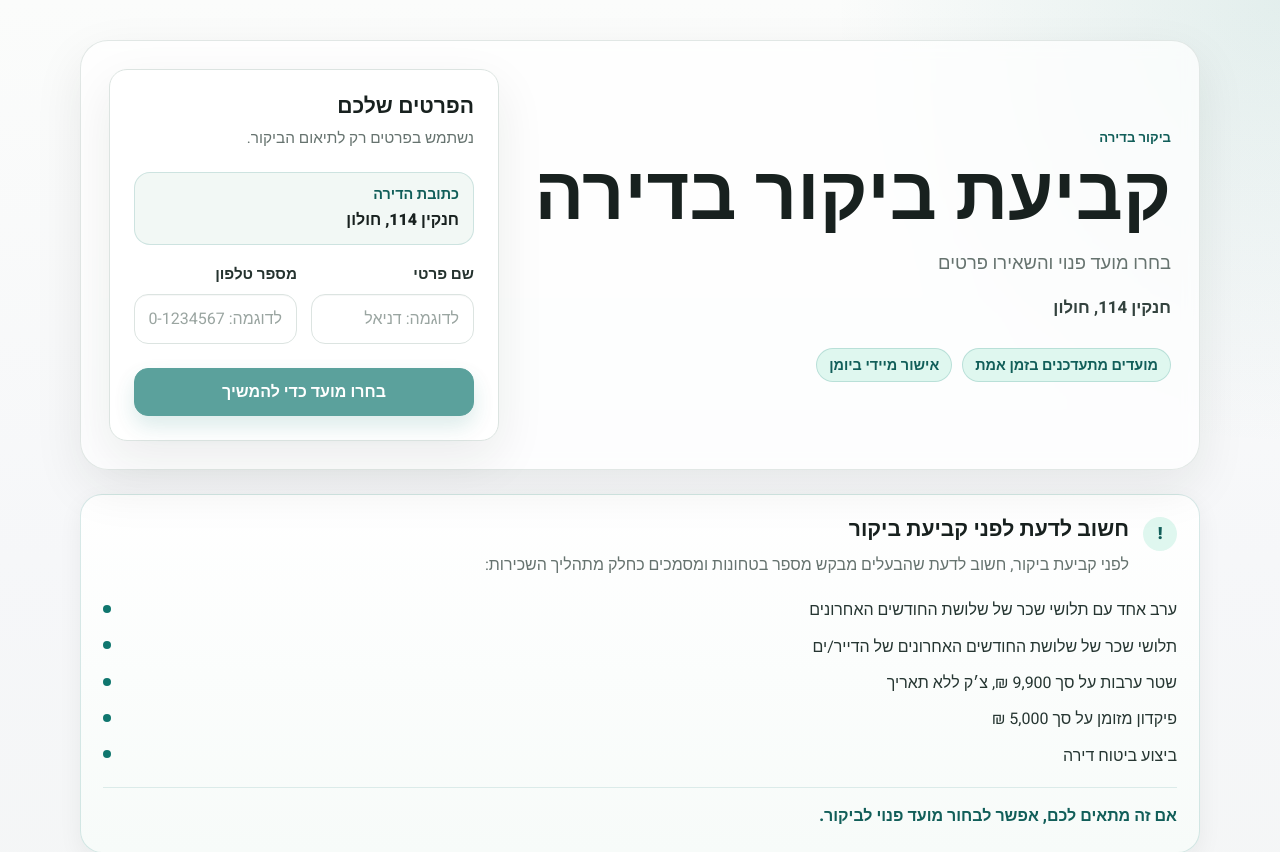
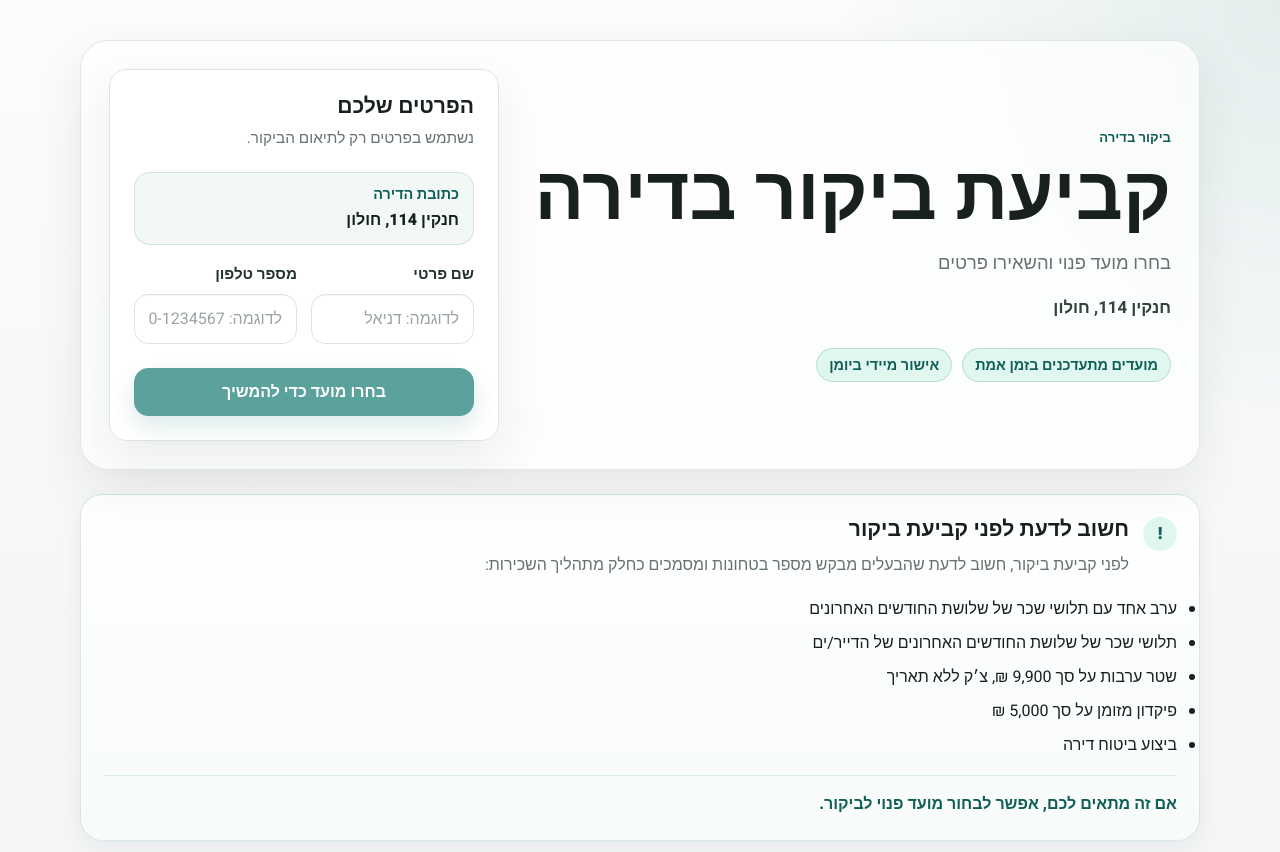
Before and after one commit to DolevZ/flat-visit-scheduler, a Next.js app: page / in a window 1280 px wide. Shown: the top 852 px of the page. Built offline with nearby package versions, Linux system fonts and the light colour scheme; no server answers.

Commit message:
Update globals.css

```diff
--- a/app/globals.css
+++ b/app/globals.css
@@ -276,29 +276,29 @@ h3 {
   gap: 10px;
   margin: 0;
   padding: 0;
-  list-style: none;
   direction: rtl;
   text-align: right;
 }
 
-.requirements-list li {
-  position: relative;
-  padding-inline-start: 0;
-  padding-inline-end: 22px;
+.requirement-row {
+  display: grid;
+  grid-template-columns: auto minmax(0, 1fr);
+  gap: 10px;
+  align-items: start;
   color: #263632;
+  direction: rtl;
   line-height: 1.65;
+  text-align: right;
 }
 
-.requirements-list li::before {
-  position: absolute;
-  inset-inline-end: 0;
-  top: 0.72em;
+.requirement-dot {
+  display: inline-block;
+  flex: 0 0 auto;
   width: 8px;
   height: 8px;
+  margin-top: 0.72em;
   border-radius: 999px;
   background: var(--primary);
-  content: "";
-  transform: translateY(-50%);
 }
 
 .requirements-closing {
@@ -306,6 +306,30 @@ h3 {
   padding-top: 14px;
   color: var(--primary-dark);
   font-weight: 800;
+}
+
+.requirements-confirmation {
+  display: grid;
+  grid-template-columns: auto minmax(0, 1fr);
+  gap: 10px;
+  align-items: center;
+  border: 1px solid rgba(15, 118, 110, 0.18);
+  border-radius: 16px;
+  padding: 14px;
+  background: rgba(223, 247, 239, 0.52);
+  color: var(--text);
+  cursor: pointer;
+  direction: rtl;
+  font-weight: 800;
+  text-align: right;
+}
+
+.requirements-confirmation input {
+  width: 20px;
+  height: 20px;
+  margin: 0;
+  accent-color: var(--primary);
+  cursor: pointer;
 }
 
 .booking-form,
```
